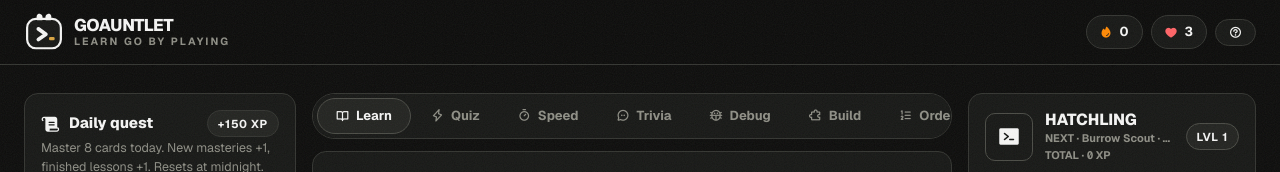
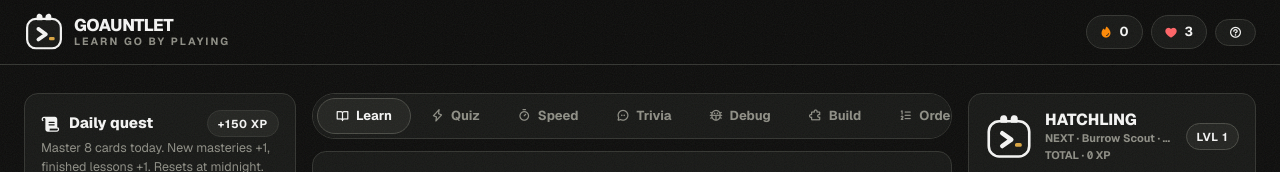
Before and after one commit to codetesla51/goauntlet, a website: page index.html in a window 1280 px wide. Shown: the top 172 px of the page. Drawn offline with nearby package versions, Linux system fonts and the light colour scheme.

Commit message:
Rank card uses GOAUNTLET logo

```diff
--- a/index.html
+++ b/index.html
@@ -803,7 +803,7 @@
   <aside class="space-y-4 order-3">
     <div class="surface p-4">
       <div class="flex items-center gap-3">
-        <span class="tile w-12 h-12 grid place-items-center text-2xl flex-none"><i class="ph-fill ph-terminal-window"></i></span>
+        <img src="logo.svg" alt="GOAUNTLET" class="w-12 h-12 flex-none">
         <div class="min-w-0 flex-1">
           <p class="font-extrabold leading-tight" id="rankTitle">Hatchling</p>
           <p class="text-[11px] font-bold truncate" style="color:var(--muted);">NEXT · <span id="rankNext">…</span></p>
```
